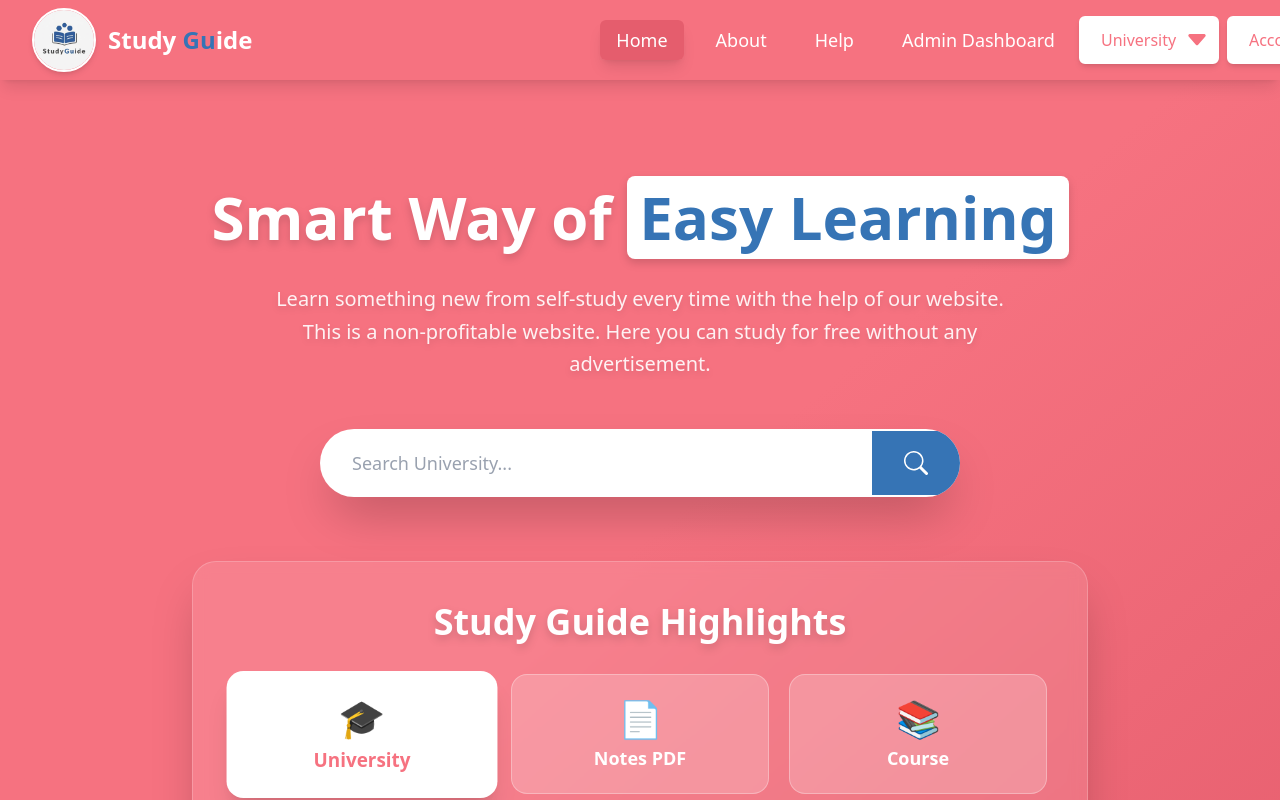
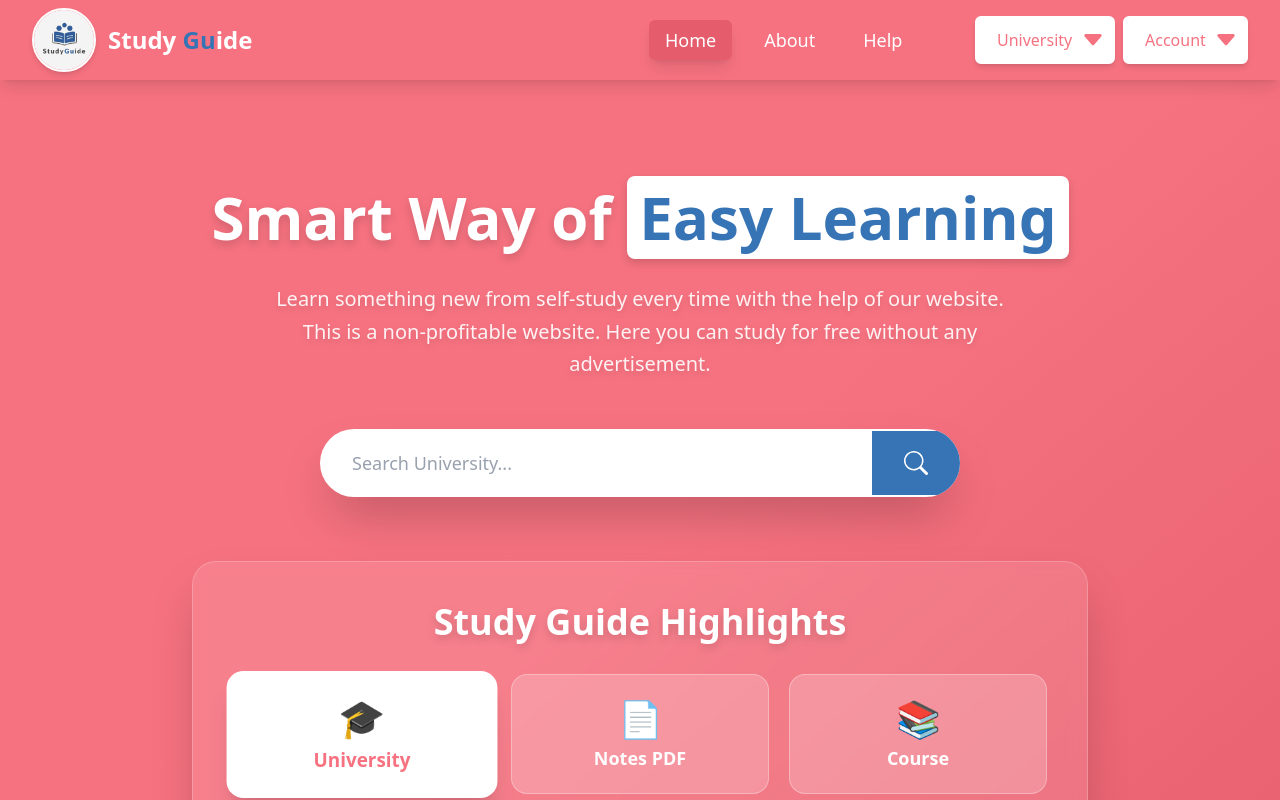
Before and after one commit to amitpal603/study-guide-frontend, a React (Vite) app: page / in a window 1280 px wide. Shown: the top 800 px of the page. Built offline with nearby package versions, Linux system fonts and the light colour scheme; the HTML template or start-up script is replaced by a standard one.

Commit message:
v24 change static admin remove

```diff
--- a/src/components/header/Navbar.jsx
+++ b/src/components/header/Navbar.jsx
@@ -5,7 +5,7 @@ import study from "/src/assets/study.jpg";
 function Navbar() {
   const [isOpen, setIsOpen] = useState(false);
   const navigate = useNavigate();
-  const [isAdmin , setIsAdmin] = useState(true)
+  const [isAdmin , setIsAdmin] = useState(false)
   const links = [
     { to: "/", label: "Home" },
     { to: "/about", label: "About" },
```
